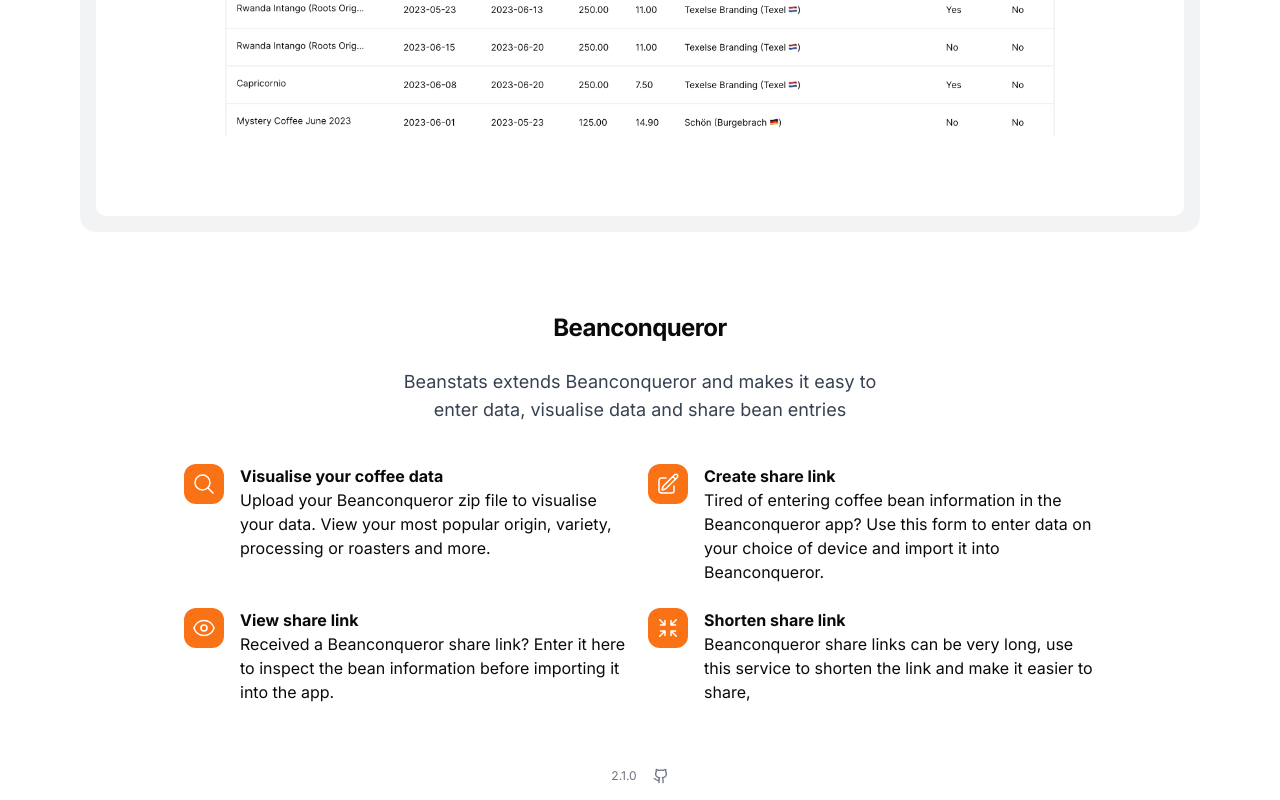
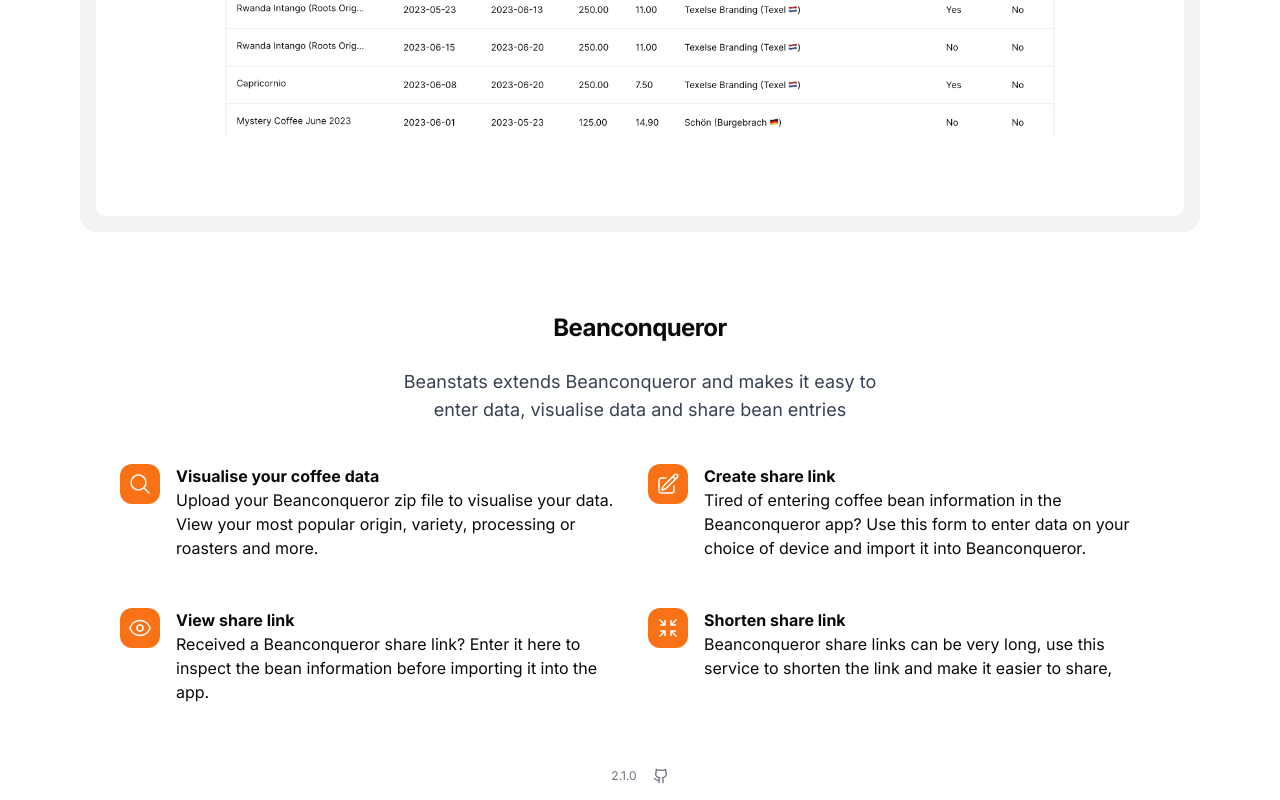
Before and after one commit to marcelblijleven/beanstats, a Next.js app: page / in a window 1280 px wide. Shown: the part 961-1761 px from the top of the page. Built offline with nearby package versions, Linux system fonts and the light colour scheme; no server answers.

Commit message:
style: increase width of usp

```diff
--- a/src/components/home/usp.tsx
+++ b/src/components/home/usp.tsx
@@ -52,7 +52,7 @@ function Usp({title, link, children, icon}: {title: string, link: string, childr
 
   return (
     <section
-      className={"flex items-start gap-4 max-w-md h-32 group hover:cursor-pointer"}
+      className={"flex items-start gap-4 max-w-lg h-32 group hover:cursor-pointer"}
         onClick={onClick}
     >
       <UspIcon>{icon}</UspIcon>
```
